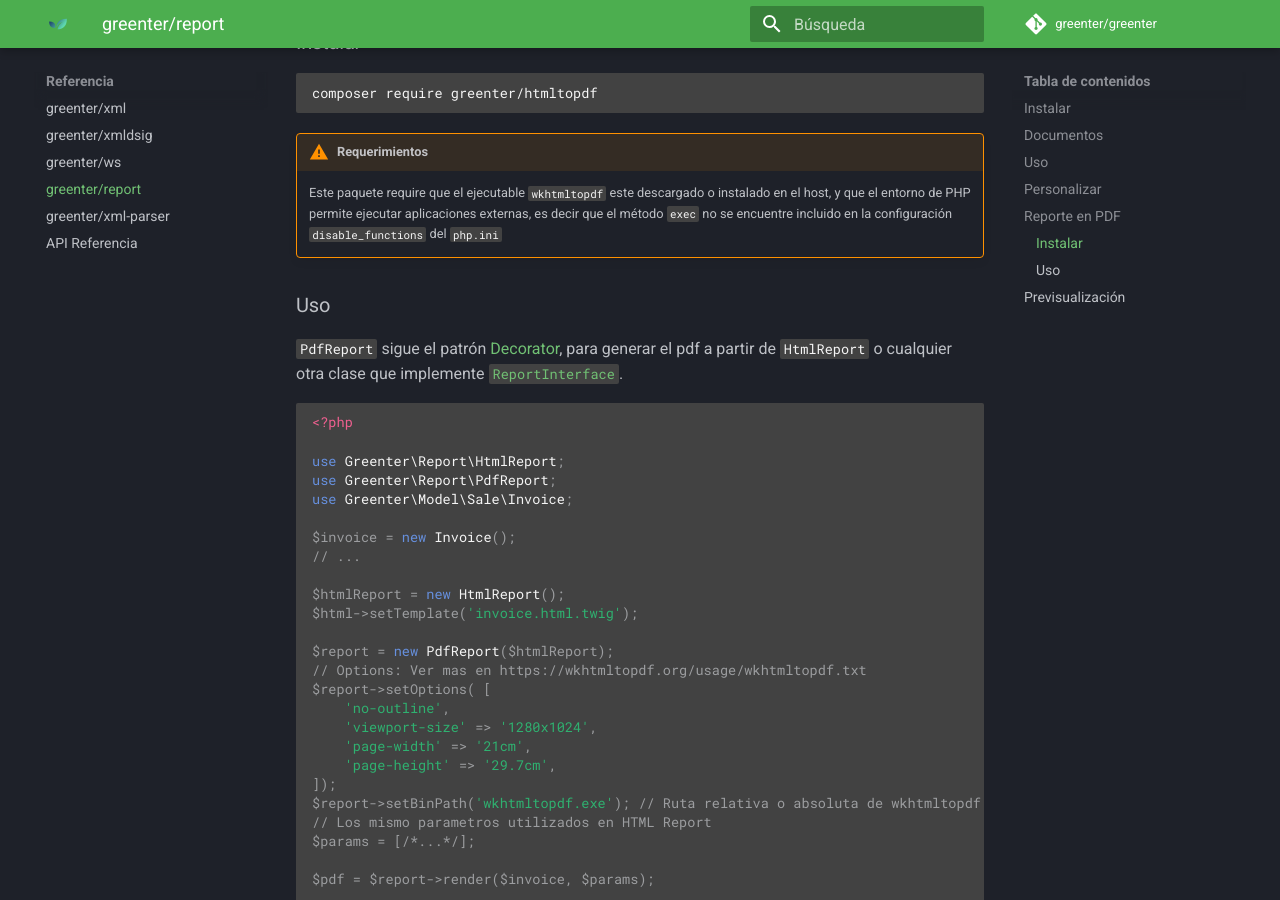
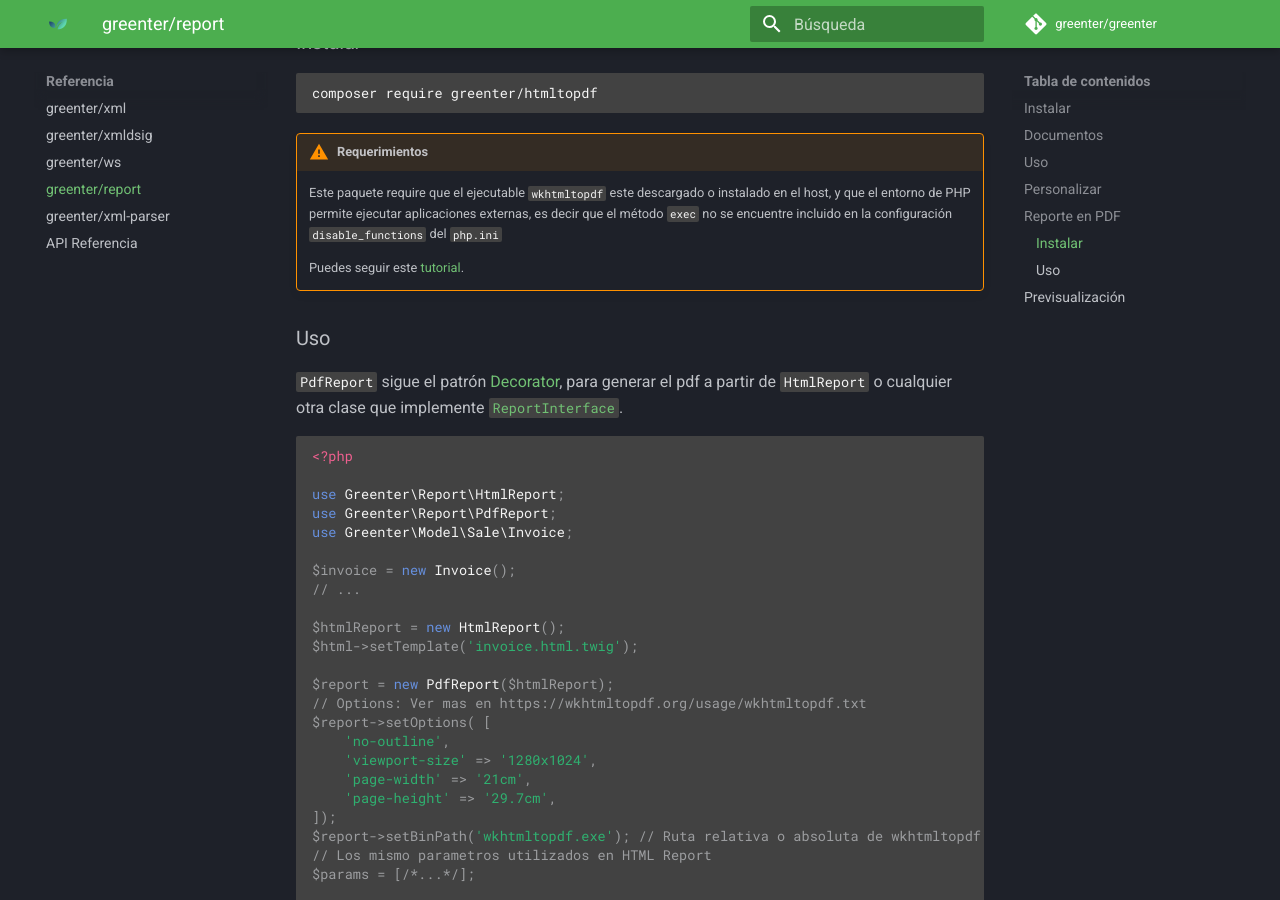
Before and after one commit to thegreenter/docs, an MkDocs documentation site: the page built from docs/packages/report.md, in a window 1280 px wide and 900 px high, scrolled down 2485 px. Built offline with MkDocs 1.6.1 and Material for MkDocs 9.7.7, drawn with Linux system fonts in a browser that asks for light colours.

Commit message:
Add exec link tutorial

```diff
--- a/docs/packages/report.md
+++ b/docs/packages/report.md
@@ -111,6 +111,8 @@ composer require greenter/htmltopdf
 !!! warning "Requerimientos"
     Este paquete require que el ejecutable `wkhtmltopdf` este descargado o instalado en el host, y que el entorno de PHP permite ejecutar aplicaciones externas, es decir que el método `exec` no se encuentre incluido en la configuración `disable_functions` del `php.ini`
 
+    Puedes seguir este [tutorial](https://www.namecheap.com/support/knowledgebase/article.aspx/9396/2219/how-to-enable-exec).
+
 ### Uso
 
 `PdfReport` sigue el patrón [Decorator](https://es.wikipedia.org/wiki/Decorator_(patr%C3%B3n_de_dise%C3%B1o)), para generar el pdf a partir de `HtmlReport` o cualquier otra clase que implemente [`ReportInterface`](https://reference.greenter.dev/Greenter/Report/ReportInterface.html).
```
